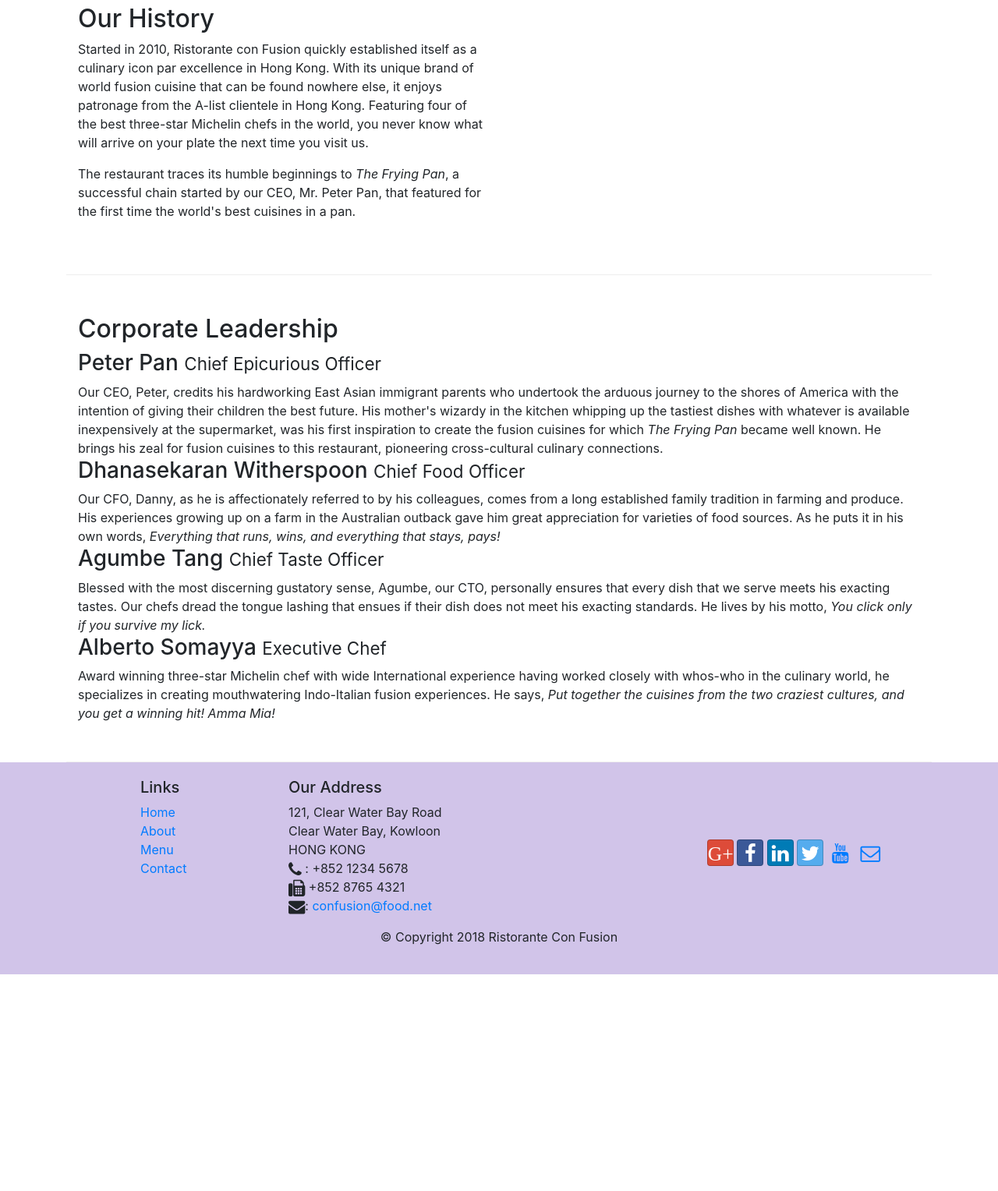
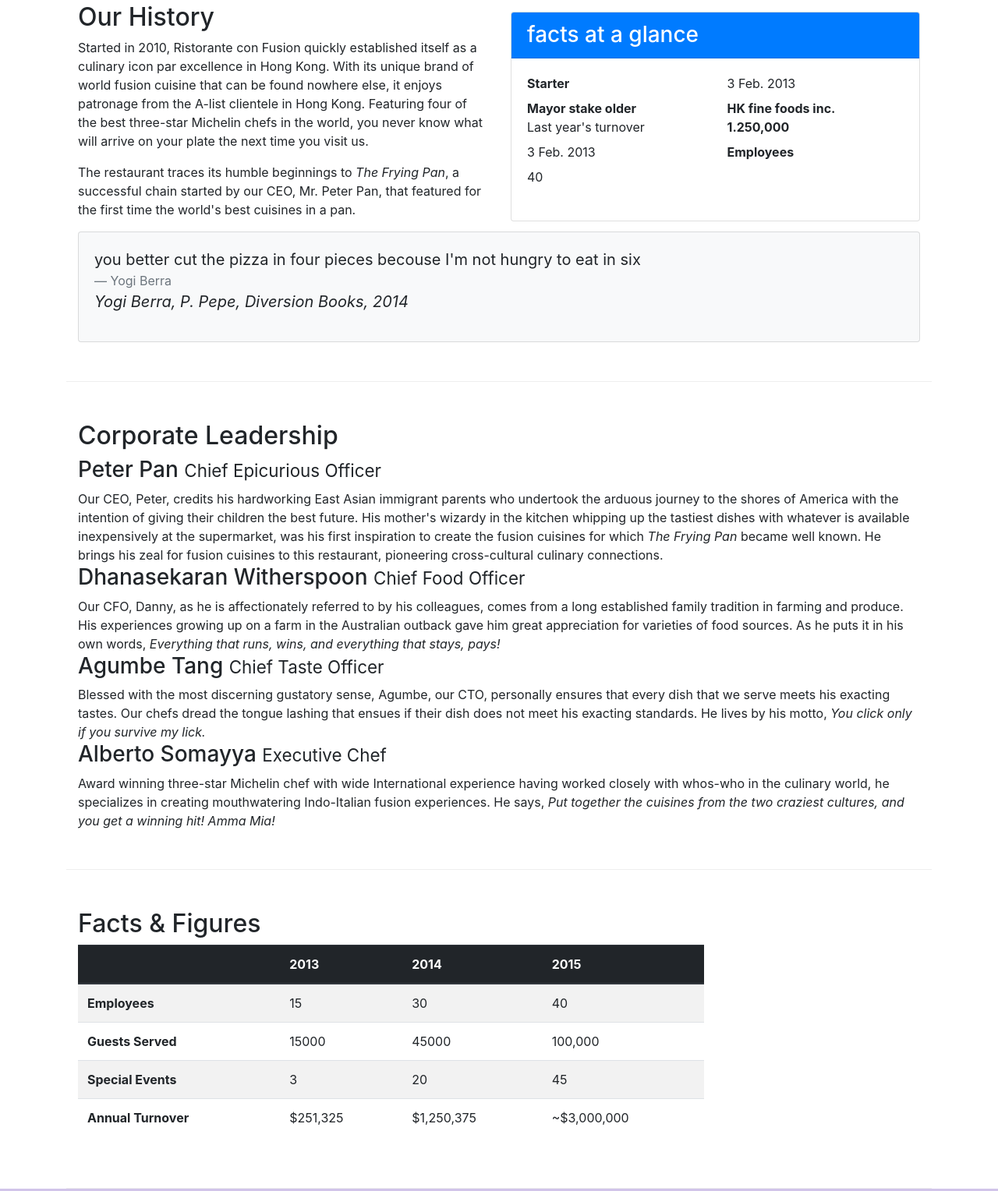
Before and after one commit to giusecagliari/git-test, a website: page aboutus.html in a window 1280 px wide. Shown: the part 462-1990 px from the top of the page at 78% size. Before the commit the page ends 1712 px from the top, so only its background shows below. Drawn offline with nearby package versions, Linux system fonts and the light colour scheme.

Commit message:
Tables and Cards

```diff
--- a/aboutus.html
+++ b/aboutus.html
@@ -65,7 +65,46 @@
                 <p>Started in 2010, Ristorante con Fusion quickly established itself as a culinary icon par excellence in Hong Kong. With its unique brand of world fusion cuisine that can be found nowhere else, it enjoys patronage from the A-list clientele in Hong Kong.  Featuring four of the best three-star Michelin chefs in the world, you never know what will arrive on your plate the next time you visit us.</p>
                 <p>The restaurant traces its humble beginnings to <em>The Frying Pan</em>, a successful chain started by our CEO, Mr. Peter Pan, that featured for the first time the world's best cuisines in a pan.</p>
             </div>
-            <div>
+            <div class="col-sm">
+                <div class="card">
+
+                    <h3 class="card-header bg-primary text-white">facts at a glance</h3>
+
+                    <div class="card-body">
+                        <dl class="row">
+
+                            <dt class="col-6">Starter</dt>
+                            <dd class="col-6">3 Feb. 2013</dd>
+                            <dt class="col-6">Mayor stake older</dt>
+                            <dt class="col-6">HK fine foods inc.</dt>
+                            <dd class="col-6">Last year's turnover</dd>
+                            <dt class="col-6">1.250,000</dt>
+                            <dd class="col-6">3 Feb. 2013</dd>
+                            <dt class="col-6">Employees</dt>
+                            <dd class="col-6">40</dd>
+                        </dl>
+
+                    </div>
+
+                </div>
+            </div>
+
+            <div class="col-12">
+
+                <div class="card card-body bg-light">
+
+                    <blockquote class="blockquote">
+                        <p class="mb-0">
+                            you better cut the pizza in four pieces becouse I'm not hungry to eat in six
+                        </p>
+
+                        <footer class="blockquote-footer">Yogi Berra</footer>
+                        <cite title="Source Title">Yogi Berra,
+                            P. Pepe, Diversion Books, 2014</cite>
+                    </blockquote>
+                </div>
+
+
             </div>
         </div>
 
@@ -92,8 +131,54 @@
                     <div class="d-none d-lg-block">Award winning three-star Michelin chef with wide International experience having worked closely with whos-who in the culinary world, he specializes in creating mouthwatering Indo-Italian fusion experiences. He says, <em>Put together the cuisines from the two craziest cultures, and you get a winning hit! Amma Mia!</em></div>
 
             </div>
+        </div>
 
-       </div>
+            <div class="row row-content">
+              <div class="col-12 col-sm-9">
+                <h2>Facts &amp; Figures</h2>
+                  <div class="table-responsive">
+                      <table class="table table-striped">
+                          <thead class="thead-dark">
+                          <tr>
+                              <th>&nbsp;</th>
+                              <th>2013</th>
+                              <th>2014</th>
+                              <th>2015</th>
+                          </tr>
+                          </thead>
+                          <tbody>
+                          <tr>
+                              <th>Employees</th>
+                              <td>15</td>
+                              <td>30</td>
+                              <td>40</td>
+                          </tr>
+                          <tr>
+                              <th>Guests Served</th>
+                              <td>15000</td>
+                              <td>45000</td>
+                              <td>100,000</td>
+                          </tr>
+                          <tr>
+                              <th>Special Events</th>
+                              <td>3</td>
+                              <td>20</td>
+                              <td>45</td>
+                          </tr>
+                          <tr>
+                              <th>Annual Turnover</th>
+                              <td>$251,325</td>
+                              <td>$1,250,375</td>
+                              <td>~$3,000,000</td>
+                          </tr>
+                          </tbody>
+                      </table>
+                  </div>
+                </div>
+                 <div class="col-12 col-sm-3">
+
+            </div>
+        </div>
 
     </div>
 
```
